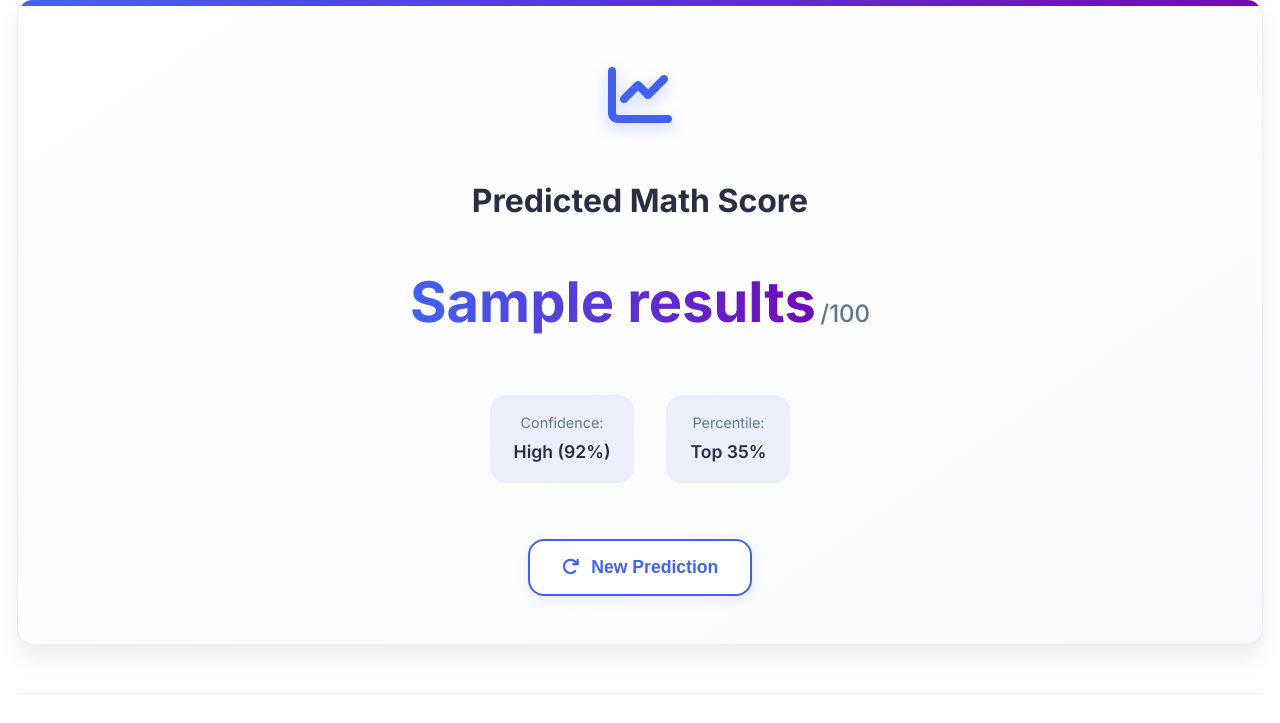
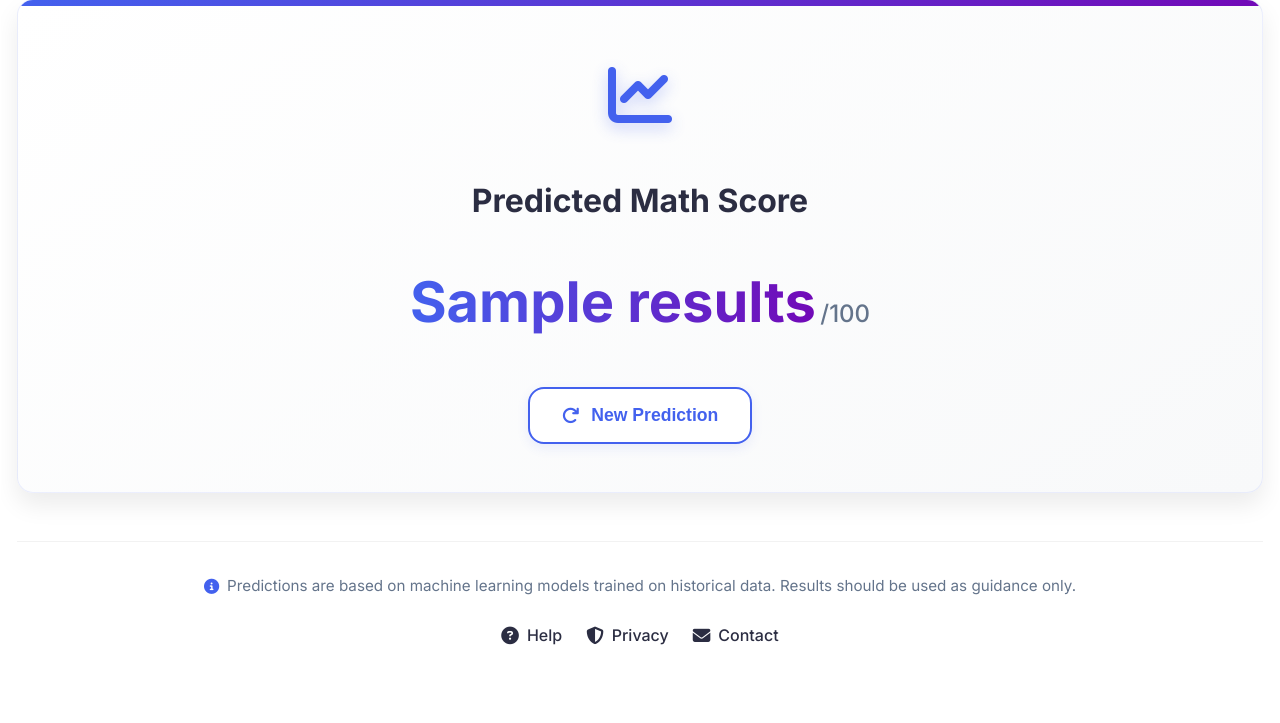
Before and after one commit to gagannarang18/Edupredict-mlops-student-score-predictor, a Flask app: template templates/home.html in a window 1280 px wide. Shown: the part 1008-1731 px from the top of the page. After the commit the page ends 1653 px from the top, so only its background shows below. Run offline with Flask 3, Linux system fonts and the light colour scheme; the template is opened without the code that fills it: most values are stand-ins (such as "Sample title", 1, 10 or a date in 2020).

Commit message:
added repo

```diff
--- a/templates/home.html
+++ b/templates/home.html
@@ -204,16 +204,7 @@
                         <span class="result-unit">/100</span>
                     </div>
 
-                    <div class="result-details">
-                        <div class="detail-item">
-                            <span class="detail-label">Confidence:</span>
-                            <span class="detail-value">High (92%)</span>
-                        </div>
-                        <div class="detail-item">
-                            <span class="detail-label">Percentile:</span>
-                            <span class="detail-value">Top 35%</span>
-                        </div>
-                    </div>
+
 
                     <button class="btn-secondary" id="newPredictionBtn">
                         <i class="fas fa-redo"></i> New Prediction
```
Also changed, not shown: readme.md.
